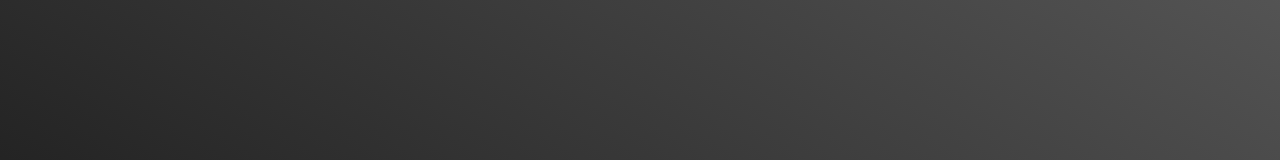
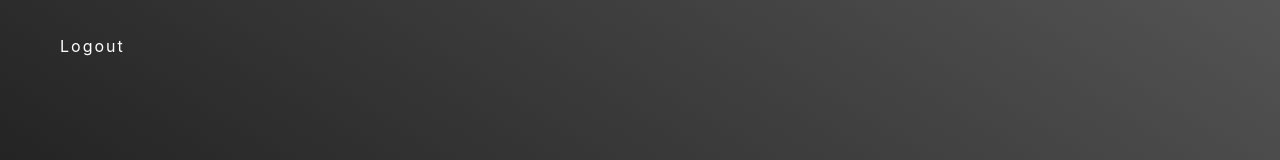
Before and after one commit to duyvodev/register-form, a React (Create React App) app: page /dashboard in a window 1280 px wide. Shown: the top 160 px of the page. Built offline with nearby package versions, Linux system fonts and the light colour scheme.

Commit message:
feat: route for user when login

```diff
--- a/src/components/GlobalDataContext/GlobalDataContext.js
+++ b/src/components/GlobalDataContext/GlobalDataContext.js
@@ -17,14 +17,20 @@ function GlobalDataProvider(props) {
   };
 
   async function getToken(userName, userPasswd) {
-    showLoading()
-    const rs = await api.login(userName, userPasswd)
+    showLoading();
+    const rs = await api.login(userName, userPasswd);
     if (rs) {
-      hideLoading()
+      hideLoading();
+      if (rs.status === 401) {
+        const notification = document.querySelector(".notificationWrapper");
+        notification.classList.add("notificationDisplay");
+        setTimeout(() => {
+          notification.classList.remove("notificationDisplay");
+        }, 2000);
+      }
     }
-    localStorage.setItem("userToken", JSON.stringify({ ...rs }))
-    setUserToken(rs)
-    console.log(rs)
+    localStorage.setItem("userToken", JSON.stringify({ ...rs }));
+    setUserToken(rs);
   }
 
   async function fetchUserData() {
@@ -35,10 +41,10 @@ function GlobalDataProvider(props) {
       console.log(data);
       hideLoading();
 
-      const notification = document.querySelector(".notificationWrapper")
-      notification.classList.add("notificationDisplay")
+      const notification = document.querySelector(".notificationWrapper");
+      notification.classList.add("notificationDisplay");
       setTimeout(() => {
-        notification.classList.remove("notificationDisplay")
+        notification.classList.remove("notificationDisplay");
       }, 2000);
     }
     setUserData(data);
@@ -48,7 +54,7 @@ function GlobalDataProvider(props) {
     loadingStatus,
     fetchUserData,
     getToken,
-    userToken
+    userToken,
   };
 
   return (
--- a/src/containers/Dashboard/Dashboard.js
+++ b/src/containers/Dashboard/Dashboard.js
@@ -1,13 +1,30 @@
-import "./styles.css"
-import {Link} from "react-router-dom"
+import "./styles.css";
+import { Link } from "react-router-dom";
+import { useGlobalData } from "../../components/GlobalDataContext/GlobalDataContext";
 
-
-export default function Dashboard(){
+export default function Dashboard() {
+  const { userToken } = useGlobalData();
+  const token = userToken.token;
+  console.log(token);
   return (
     <>
       <div className="dashboard">
+        <nav className="dashboardNav">
+          {token === "ADMIN9123970928" ? (
+            <li className="dashboardItems">
+              <Link className="dashboardLink" to="/setting">
+                setting
+              </Link>
+            </li>
+          ) : null}
+          <li className="dashboardItems">
+            <Link className="dashboardLink" to="/sign-in-form">
+              logout
+            </Link>
+          </li>
+        </nav>
         <h1 className="dashboardWords">dashboard</h1>
       </div>
     </>
-    )
+  );
 }
--- a/src/containers/Dashboard/styles.css
+++ b/src/containers/Dashboard/styles.css
@@ -12,3 +12,22 @@
     font-size: 5rem;
     text-shadow: 8px 2px black;
 }
+
+.dashboardNav{
+    position: absolute;
+    top: 36px;
+    left: 60px;
+    display: flex;
+    gap: 30px;
+}
+
+.dashboardItems{
+    display: inline-block;
+}
+
+.dashboardLink{
+    text-decoration: none;
+    text-transform: capitalize;
+    color: white;
+    letter-spacing: 2px;
+}
--- a/src/containers/SignInForm/SignInForm.js
+++ b/src/containers/SignInForm/SignInForm.js
@@ -1,6 +1,6 @@
 import { useEffect, useState } from "react";
 import { Link, useNavigate } from "react-router-dom";
-import "./styles.css"
+import "./styles.css";
 import FormWrapper from "../../components/FormWrapper/FormWrapper";
 import FormHeader from "../../components/FormHeader/FormHeader";
 import FormItem from "../../components/FormItem/FormItem";
@@ -25,35 +25,26 @@ export default function SignUpForm() {
   const [passWdValidationColor, setPassWdValidationColor] = useState("");
   const [passWdHidden, setPassWdHidden] = useState(true);
 
-    const [errorMsg, setErrorMsg] = useState(false)
   // LOCAL STORAGE ==> Save users' data
-    const { loadingStatus, getToken, userToken } = useGlobalData()
+  const { loadingStatus, getToken, userToken } = useGlobalData();
   //   Click button
   const handleSubmit = () => {
     // let resultJson = "";
     handleBlurUserName();
     handleBlurPasswd();
 
-        if (
-            handleBlurUserName() &&
-            handleBlurPasswd()
-        ) {
-            getToken(userName, passwd)
+    if (handleBlurUserName() && handleBlurPasswd()) {
+      getToken(userName, passwd);
     }
   };
 
   useEffect(() => {
     if (userToken.token === "USER91239912390") {
-            navigate("/dashboard")
+      navigate("/dashboard");
+    } else if (userToken.token === "ADMIN9123970928") {
+      navigate("/dashboard");
     }
-        else if (userToken.token === "ADMIN9123970928") {
-            navigate("/setting")
-        }
-
-        if (userToken.status === 401) {
-            setErrorMsg(true)
-        }
-    }, [userToken])
+  }, [userToken]);
 
   //   UserName
   const handleInputUserName = (e) => {
@@ -81,9 +72,9 @@ export default function SignUpForm() {
 
   // Hide notification when click on
   const hideNotification = (e) => {
-        const notification = document.querySelector(".notificationWrapper")
-        notification.classList.remove("notificationDisplay")
-    }
+    const notification = document.querySelector(".notificationWrapper");
+    notification.classList.remove("notificationDisplay");
+  };
 
   //   Password
   const handleInputPasswd = (e) => {
@@ -157,7 +148,8 @@ export default function SignUpForm() {
           />
           <Button handleOnClick={handleSubmit} value="Sign in" />
           <p className="signUpRcm">
-                        You don't have an account? Don't worry just <Link to="/register-form">Sign up</Link>
+            You don't have an account? Don't worry just{" "}
+            <Link to="/register-form">Sign up</Link>
           </p>
         </div>
         <div className="formSignInImgWrapper">
@@ -169,7 +161,11 @@ export default function SignUpForm() {
         </div>
       </FormWrapper>
       {loadingStatus && <Loader />}
-            {errorMsg || <Notification type="error" msg="Account doesn't exist!" handleOnClick={hideNotification} />}
+      <Notification
+        type="error"
+        msg="Account doesn't exist!"
+        handleOnClick={hideNotification}
+      />
     </>
-    )
+  );
 }
```
Also changed, not shown: src/containers/SettingPage/SettingPage.js (+9 -4 lines), src/containers/SignUpForm/SignUpForm.js (+9 -5 lines). Lines whose indentation alone changed are shown as unchanged.
